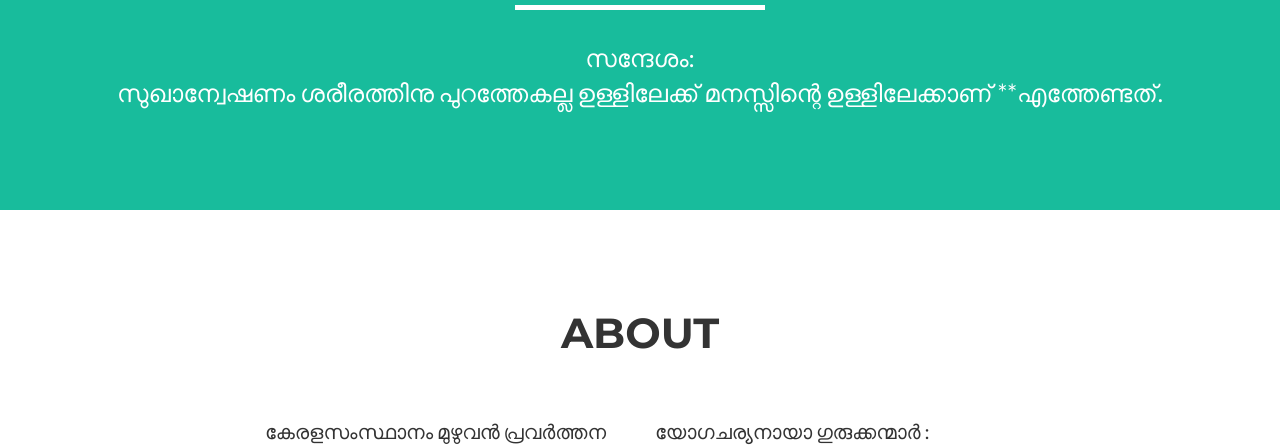
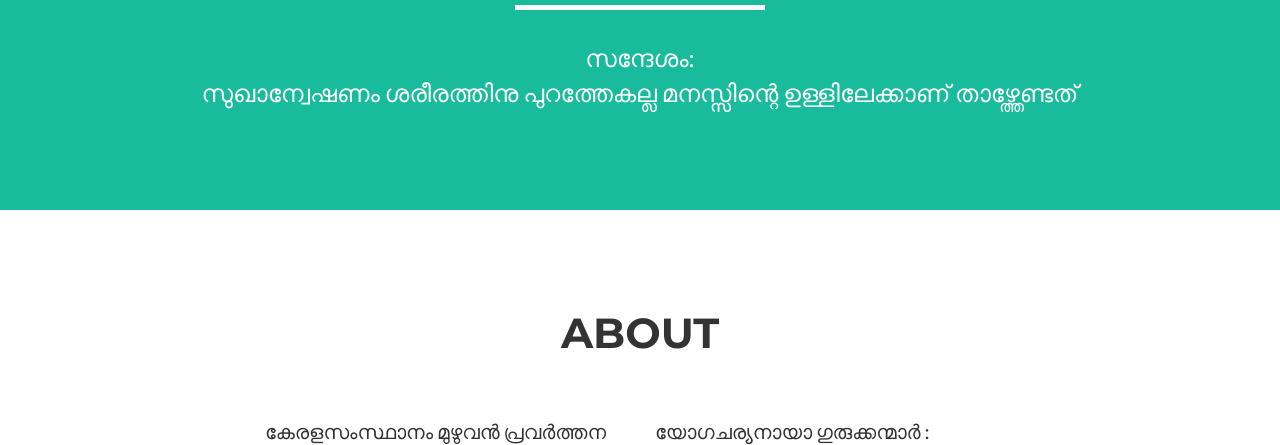
Before and after one commit to SUguy/yoga, a website: page index.html in a window 1280 px wide. Shown: the part 655-1100 px from the top of the page. Drawn offline with nearby package versions, Linux system fonts and the light colour scheme.

Commit message:
Correction in msg

```diff
--- a/index.html
+++ b/index.html
@@ -78,7 +78,8 @@
                         <h1 class="name">യോഗാചാര്യൻ സി. രാമകൃഷ്ണൻ</h1>
                         <hr class="star-light">
                         <span class="skills">സന്ദേശം:<br>
-സുഖാന്വേഷണം ശരീരത്തിനു പുറത്തേകല്ല ഉള്ളിലേക്ക് മനസ്സിന്റെ ഉള്ളിലേക്കാണ് **എത്തേണ്ടത്.</span>
+                          സുഖാന്വേഷണം ശരീരത്തിനു പുറത്തേകല്ല മനസ്സിന്റെ ഉള്ളിലേക്കാണ് താഴ്ത്തേണ്ടത്
+                        </span>
                     </div>
                 </div>
             </div>
```
